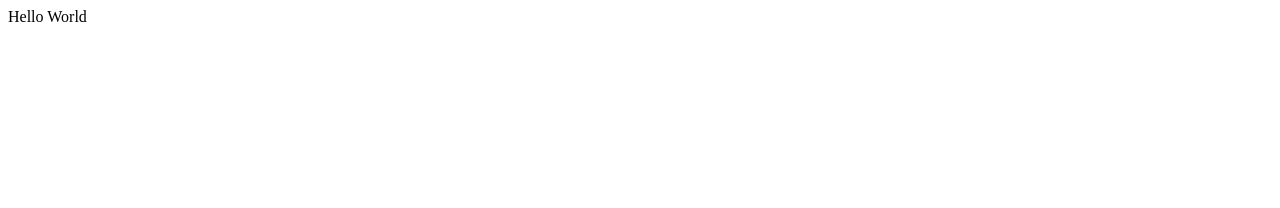
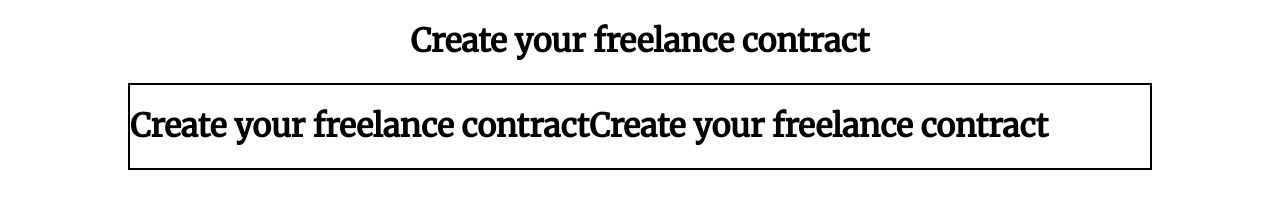
Before and after one commit to NPryngler/contract-generator-app, a React app: page / in a window 1280 px wide. Built offline with nearby package versions, Linux system fonts and the light colour scheme.

Commit message:
created app, contract form and contract view components and added basic flex-box style

```diff
--- a/public/index.html
+++ b/public/index.html
@@ -1,6 +1,7 @@
 <!DOCTYPE html>
 <html lang="en">
   <head>
+    <link href="https://fonts.googleapis.com/css?family=Merriweather" rel="stylesheet">
     <meta charset="utf-8">
     <meta name="viewport" content="width=device-width, initial-scale=1, shrink-to-fit=no">
     <meta name="theme-color" content="#000000">
@@ -20,6 +21,16 @@
       Learn how to configure a non-root public URL by running `npm run build`.
     -->
     <title>React App</title>
+    <style>
+    *{
+      box-sizing: border-box;
+    }
+    body{
+      font-family: 'Merriweather', serif;
+      margin: 0 auto;
+      width: 80%;
+    }
+    </style>
   </head>
   <body>
     <noscript>
--- a/src/App/index.js
+++ b/src/App/index.js
@@ -1,9 +1,22 @@
 import React, { Component } from "react";
 import "./style.css";
+import ContractForm from "../ContractForm";
+import ContractView from "../ContractView";
+
 
 class App extends Component {
   render() {
-    return <div className="App">Hello World</div>;
+    return (
+    <div>
+      <div className="App">
+        <h1 className="heading">Create your freelance contract</h1>
+      </div>
+      <div className="main-wrapper">
+        <ContractForm className="wrapper-contract-form"/>
+        <ContractView className="wrapper-contract-view"/>
+      </div>
+    </div>
+    )
   }
 }
 
--- a/src/App/style.css
+++ b/src/App/style.css
@@ -0,0 +1,19 @@
+*{
+    box-sizing: border-box;
+}
+.App{
+    font-family: 'Merriweather', serif;
+    margin: 0 auto;
+    width: 100%;
+}
+.heading{
+    text-align: center;
+}
+.main-wrapper{
+    display: flex;
+    align-content: space-around;
+    border: 2px solid black;
+}
+.wrapper-contract-form{
+    border: 2px solid black;
+}
--- /dev/null
+++ b/src/ContractForm/index.js
@@ -0,0 +1,22 @@
+import React, { Component } from "react";
+import "./style.css";
+// import ContractView from "../ContractView";
+
+class ContractForm extends Component {
+    render() {
+        return (
+            <div>
+                <div className="contract-form-wrapper">
+                <h1 className="heading">Create your freelance contract</h1>
+                </div>
+                <div className="contract-view-wrapper">
+                    {/* <ContractView /> */}
+                </div>
+            </div>
+                )
+                }
+              }
+
+
+
+export default ContractForm;
--- /dev/null
+++ b/src/ContractView/index.js
@@ -0,0 +1,16 @@
+import React, { Component } from "react";
+import "./style.css";
+
+class ContractView extends Component {
+    render() {
+        return (
+        <div>
+            <div className="App">
+                <h1 className="heading">Create your freelance contract</h1>
+            </div>
+        </div>
+        )
+    }
+}
+
+export default ContractView;
```
Also changed, not shown: src/ContractForm/style.css (added), src/ContractView/style.css (added).
